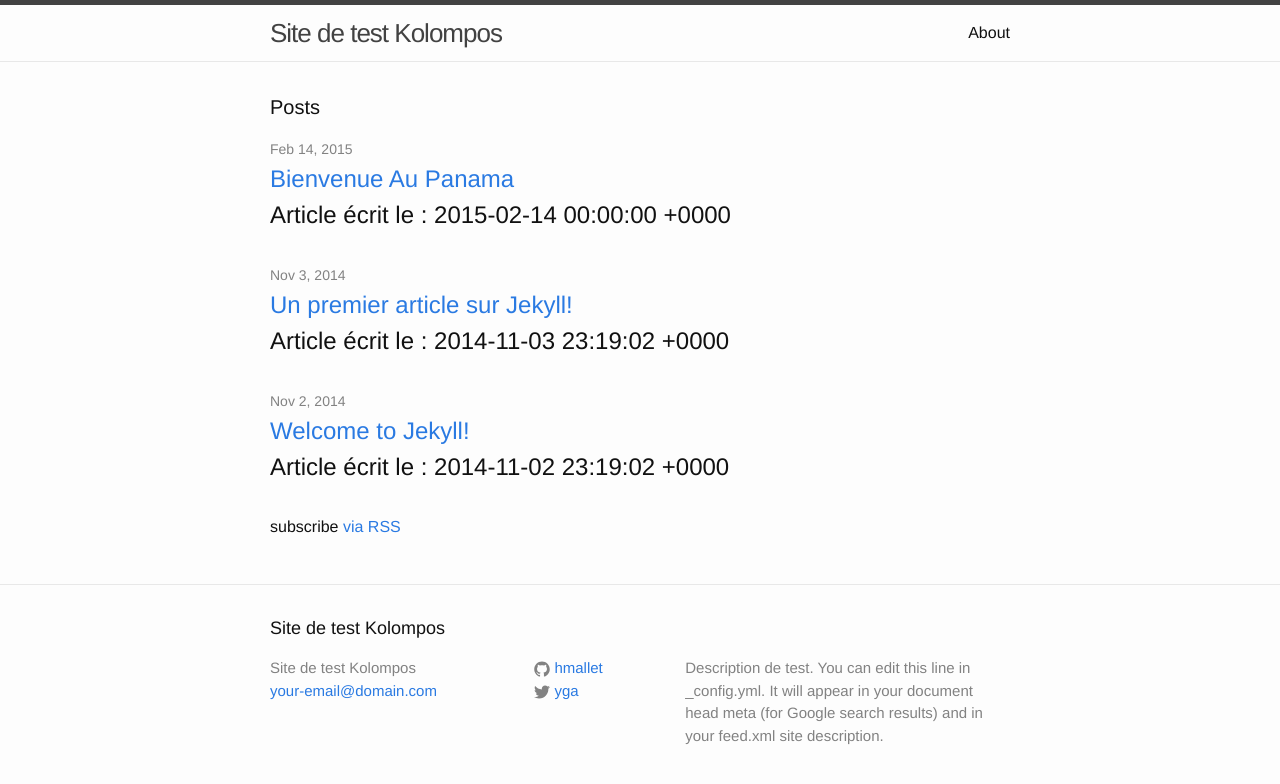
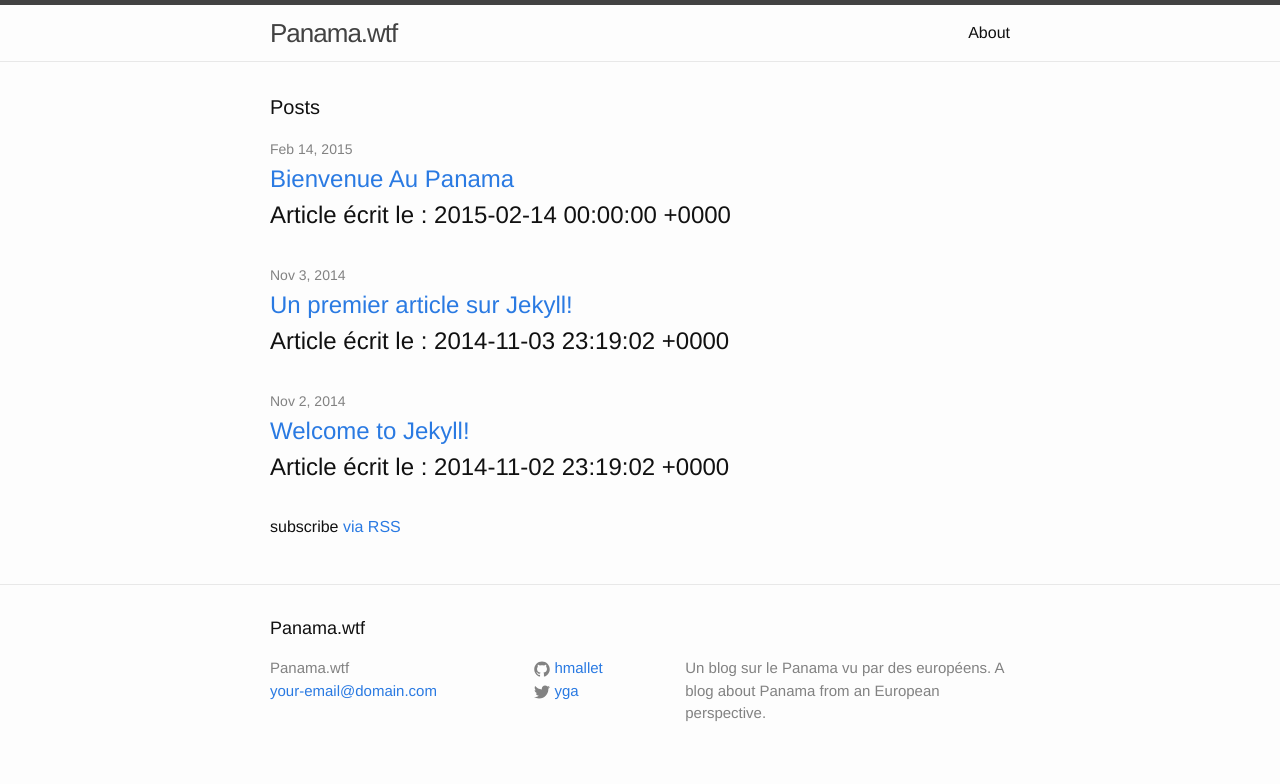
Before and after one commit to hmallet/hmallet.github.io, a Jekyll site: the page built from index.html, in a window 1280 px wide. Shown: the top 784 px of the page. Built offline with Jekyll 4.4.1, drawn with Linux system fonts in a browser that asks for light colours.

Commit message:
Update _config.yml
Modification de la description.

```diff
--- a/_config.yml
+++ b/_config.yml
@@ -1,10 +1,9 @@
 # Site settings
-title: Site de test Kolompos
+title: Panama.wtf
 email: your-email@domain.com
 description: > # this means to ignore newlines until "baseurl:"
-  Description de test. You can edit this
-  line in _config.yml. It will appear in your document head meta (for
-  Google search results) and in your feed.xml site description.
+  Un blog sur le Panama vu par des européens.
+  A blog about Panama from an European perspective.
 baseurl: "" # the subpath of your site, e.g. /blog/
 url: "http://yourdomain.com" # the base hostname & protocol for your site
 twitter_username: yga
```
